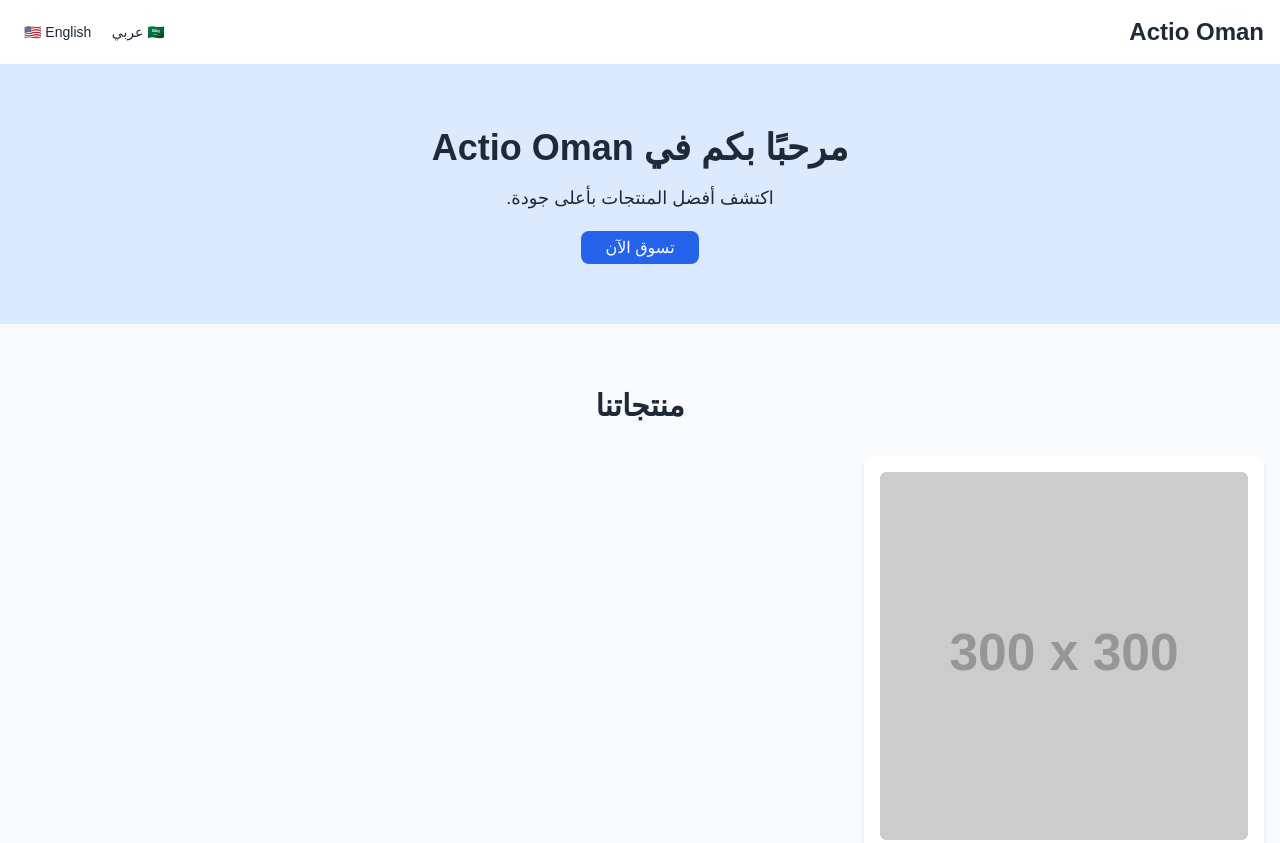
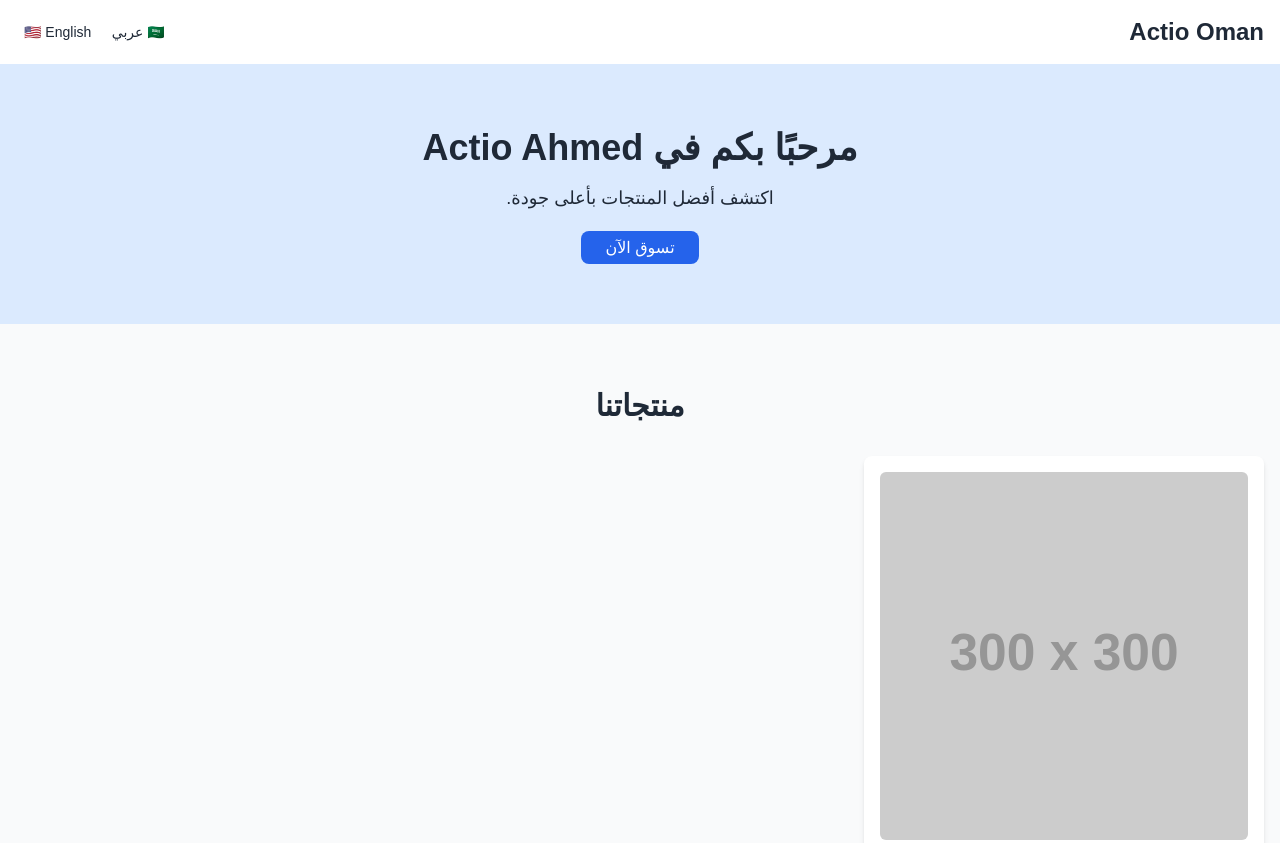
Before and after one commit to ss5y/actio-oman, a plain HTML site: page index.html in a window 1280 px wide. Shown: the top 843 px of the page. Drawn offline with nearby package versions, Linux system fonts and the light colour scheme; placeholder pictures from the web are drawn by us.

Commit message:
Add files via upload

```diff
--- a/index.html
+++ b/index.html
@@ -42,7 +42,7 @@
 
     <section class="bg-blue-100 text-center py-16">
       <div data-lang="ar">
-        <h2 class="text-4xl font-bold mb-4">مرحبًا بكم في Actio Oman</h2>
+        <h2 class="text-4xl font-bold mb-4">مرحبًا بكم في Actio Ahmed</h2>
         <p class="text-lg mb-6">اكتشف أفضل المنتجات بأعلى جودة.</p>
         <a href="#products" class="bg-blue-600 text-white px-6 py-2 rounded-lg hover:bg-blue-700">تسوق الآن</a>
       </div>
```
